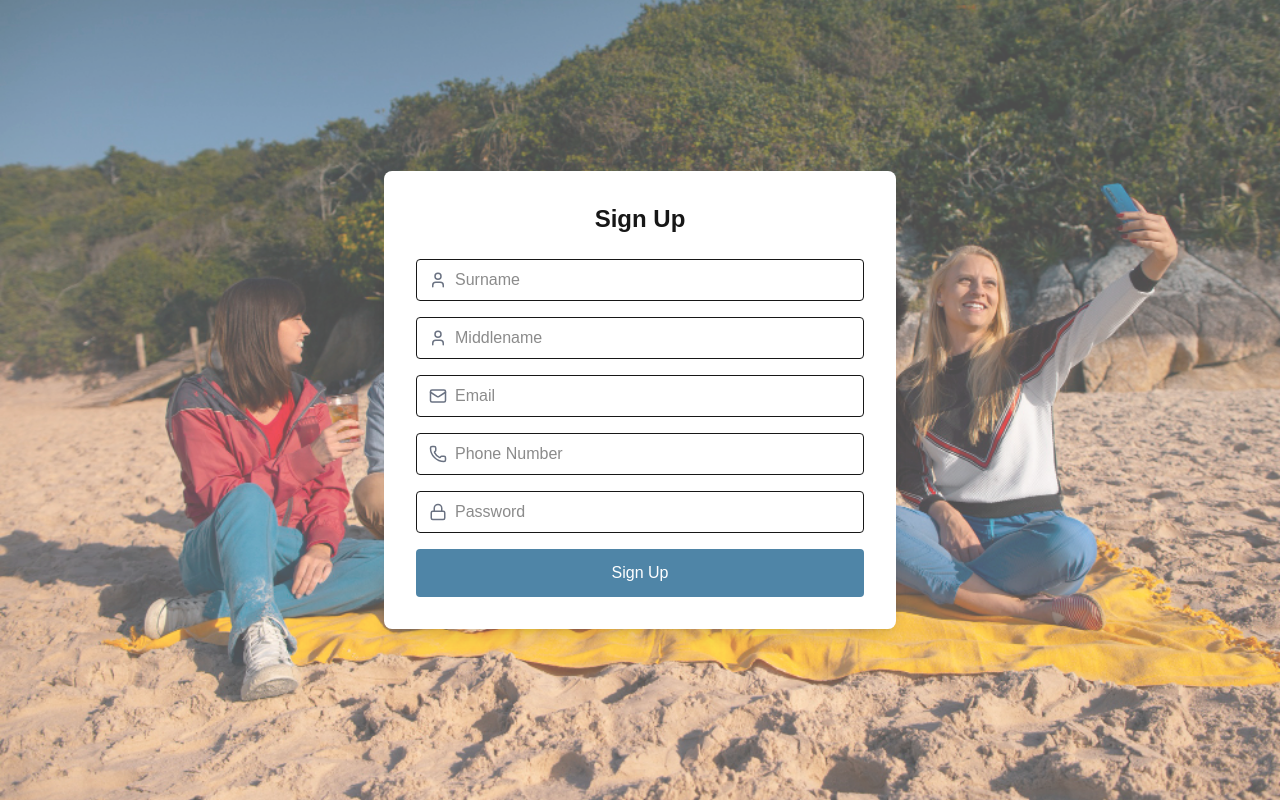
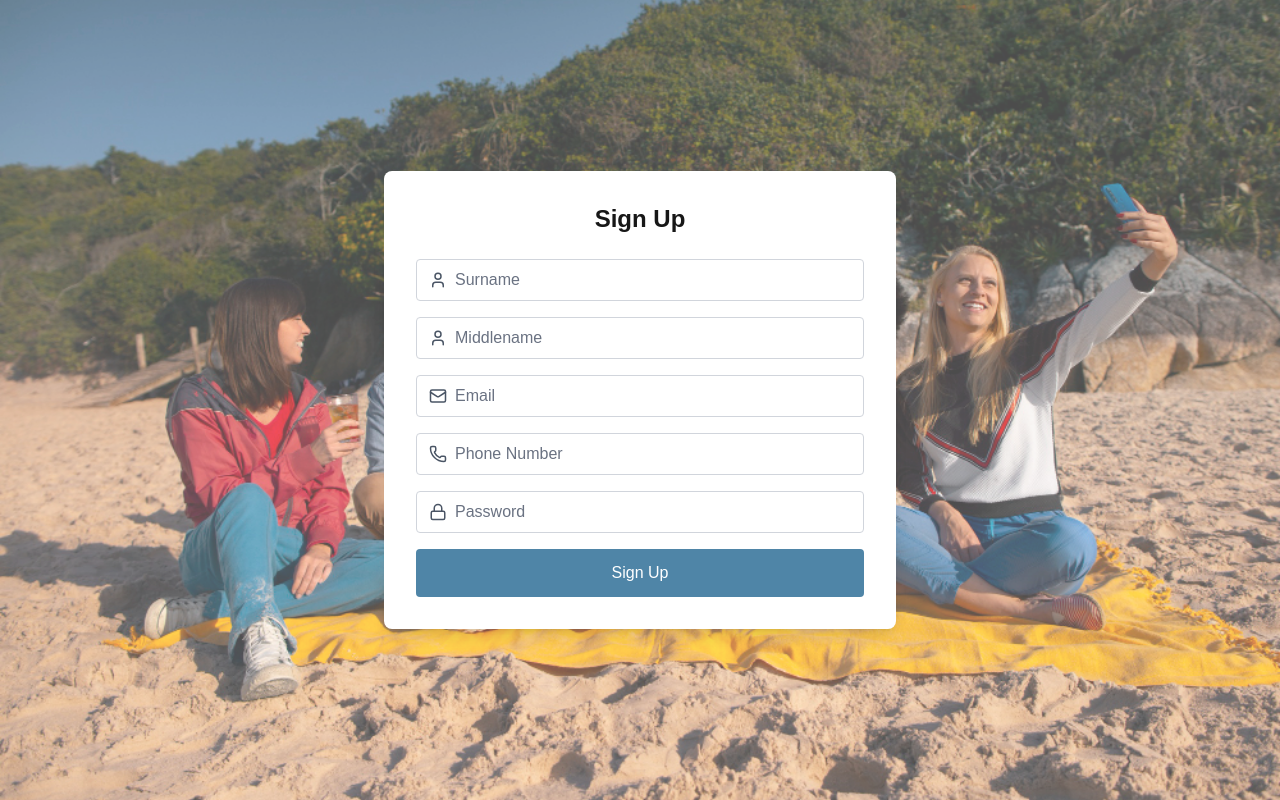
Before and after one commit to akinremimoses/MakinsViewHotel, a Next.js app: page /signup in a window 1280 px wide. Built offline with nearby package versions, Linux system fonts and the light colour scheme; no server answers.

Commit message:
input updates

```diff
--- a/app/login/page.tsx
+++ b/app/login/page.tsx
@@ -87,12 +87,12 @@ const Page = () => {
       />
 
       <div className="flex items-center justify-center h-screen bg-gray-100">
-        <div className="p-6 border rounded-lg w-full max-w-md bg-white shadow absolute">
-          <h2 className="text-xl font-bold mb-6 text-center">Login</h2>
+        <div className="p-6 border border-gray-300 rounded-lg w-full max-w-md bg-white shadow-lg absolute mx-4">
+          <h2 className="text-xl font-bold mb-6 text-center text-gray-800">Login</h2>
 
           <form className="flex flex-col gap-4" onSubmit={handleLogin}>
-            <div className="flex items-center border rounded px-3">
-              <Mail className="text-gray-500 w-5 h-5 mr-2" />
+            <div className="flex items-center border border-gray-300 rounded-lg px-3 py-2 bg-white">
+              <Mail className="text-gray-800 w-5 h-5 mr-2" />
               <input
                 type="email"
                 name="email"
@@ -100,12 +100,12 @@ const Page = () => {
                 required
                 value={loginInfo.email}
                 onChange={handleInputChange}
-                className="w-full h-10 outline-none"
+                className="w-full h-10 outline-none bg-transparent text-gray-800 placeholder-gray-500 font-medium"
               />
             </div>
 
-            <div className="flex items-center border rounded px-3">
-              <Lock className="text-gray-500 w-5 h-5 mr-2" />
+            <div className="flex items-center border border-gray-300 rounded-lg px-3 py-2 bg-white">
+              <Lock className="text-gray-800 w-5 h-5 mr-2" />
               <input
                 type="password"
                 name="password"
@@ -113,7 +113,7 @@ const Page = () => {
                 required
                 value={loginInfo.password}
                 onChange={handleInputChange}
-                className="w-full h-10 outline-none"
+                className="w-full h-10 outline-none bg-transparent text-gray-800 placeholder-gray-500 font-medium"
               />
             </div>
 
@@ -122,15 +122,15 @@ const Page = () => {
             <button
               type="submit"
               disabled={loading}
-              className={`bg-blue-600 text-white py-2 rounded transition
-              ${loading ? "bg-gray-400 cursor-not-allowed" : "hover:bg-blue-700"}`}
+              className={`bg-blue-800 text-white py-2 rounded transition
+              ${loading ? "bg-gray-800 cursor-not-allowed" : "hover:bg-blue-700"}`}
             >
               {loading ? "Logging in..." : "Login"}
             </button>
 
             <div className="flex gap-4">
-              <h2>Do you have an account? No </h2>
-              <Link href="/signup" className="text-blue-600 underline">
+              <h2 className="text-gray-800">Do you have an account? No </h2>
+              <Link href="/signup" className="text-blue-800 underline">
                 Sign Up here
               </Link>
             </div>
--- a/app/signup/page.tsx
+++ b/app/signup/page.tsx
@@ -1,4 +1,3 @@
-
 "use client"
 
 import Image from "next/image"
@@ -62,12 +61,12 @@ const Page = () => {
 
 
       <div className="absolute inset-0 flex items-center justify-center">
-        <div className="bg-white bg-opacity-90 p-8 rounded-lg shadow-lg w-full max-w-lg">
+        <div className="bg-white bg-opacity-90 p-8 rounded-lg shadow-lg w-full max-w-lg mx-4">
           <h2 className="text-2xl font-bold mb-6 text-center">Sign Up</h2>
 
           <form onSubmit={handleSubmit} className="flex flex-col gap-4">
-            <div className="flex items-center border rounded px-3 py-2">
-              <User className="text-gray-500 mr-2" size={18} />
+            <div className="flex items-center border border-gray-300 rounded px-3 py-2 bg-white">
+              <User className="text-gray-600 mr-2" size={18} />
               <input
                 type="text"
                 name="surname"
@@ -75,24 +74,24 @@ const Page = () => {
                 onChange={formInputChange}
                 placeholder="Surname"
                 required
-                className="flex-1 outline-none bg-transparent"
+                className="flex-1 outline-none bg-transparent text-gray-800 placeholder-gray-500 font-medium"
               />
             </div>
 
-            <div className="flex items-center border rounded px-3 py-2">
-              <User className="text-gray-500 mr-2" size={18} />
+            <div className="flex items-center border border-gray-300 rounded px-3 py-2 bg-white">
+              <User className="text-gray-600 mr-2" size={18} />
               <input
                 type="text"
                 name="middlename"
                 value={formInput.middlename}
                 onChange={formInputChange}
                 placeholder="Middlename"
-                className="flex-1 outline-none bg-transparent"
+                className="flex-1 outline-none bg-transparent text-gray-800 placeholder-gray-500 font-medium"
               />
             </div>
 
-            <div className="flex items-center border rounded px-3 py-2">
-              <Mail className="text-gray-500 mr-2" size={18} />
+            <div className="flex items-center border border-gray-300 rounded px-3 py-2 bg-white">
+              <Mail className="text-gray-600 mr-2" size={18} />
               <input
                 type="email"
                 name="email"
@@ -100,25 +99,25 @@ const Page = () => {
                 onChange={formInputChange}
                 placeholder="Email"
                 required
-                className="flex-1 outline-none bg-transparent"
+                className="flex-1 outline-none bg-transparent text-gray-800 placeholder-gray-500 font-medium"
               />
             </div>
 
-            <div className="flex items-center border rounded px-3 py-2">
-              <Phone className="text-gray-500 mr-2" size={18} />
+            <div className="flex items-center border border-gray-300 rounded px-3 py-2 bg-white">
+              <Phone className="text-gray-600 mr-2" size={18} />
               <input
-                type="number"
+                type="tel"
                 name="phonenumber"
                 value={formInput.phonenumber}
                 onChange={formInputChange}
                 placeholder="Phone Number"
                 required
-                className="flex-1 outline-none bg-transparent"
+                className="flex-1 outline-none bg-transparent text-gray-800 placeholder-gray-500 font-medium"
               />
             </div>
 
-            <div className="flex items-center border rounded px-3 py-2">
-              <Lock className="text-gray-500 mr-2" size={18} />
+            <div className="flex items-center border border-gray-300 rounded px-3 py-2 bg-white">
+              <Lock className="text-gray-600 mr-2" size={18} />
               <input
                 type="password"
                 name="password"
@@ -126,18 +125,9 @@ const Page = () => {
                 onChange={formInputChange}
                 placeholder="Password"
                 required
-                className="flex-1 outline-none bg-transparent"
+                className="flex-1 outline-none bg-transparent text-gray-800 placeholder-gray-500 font-medium"
               />
             </div>
-
-            {/* <button
-              type="submit"
-              disabled={loading}
-              className="bg-[rgb(79,133,167)] hover:bg-[rgb(238,164,34)] transition text-white py-2 rounded font-medium"
-            >
-              {loading ? "Signinup..." : "Sign Up"} THIS IS USEFUL ONLY WHEN YOU DONT WANT AN ANIMATION BESIDE YOUR button text
-              Sign Up
-            </button> */}
 
             <button
               type="submit"
```
